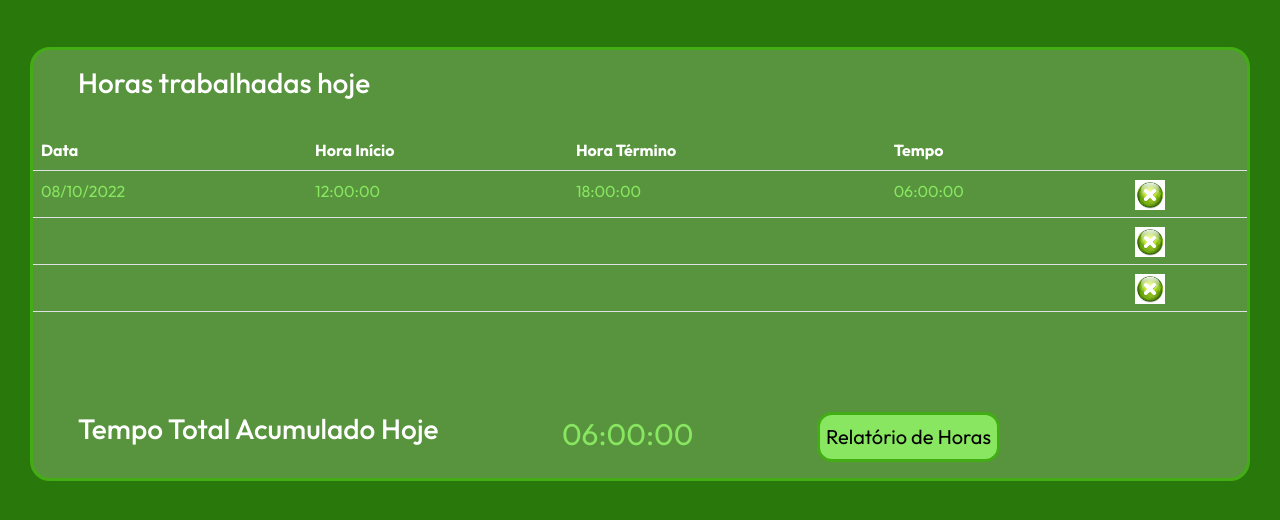
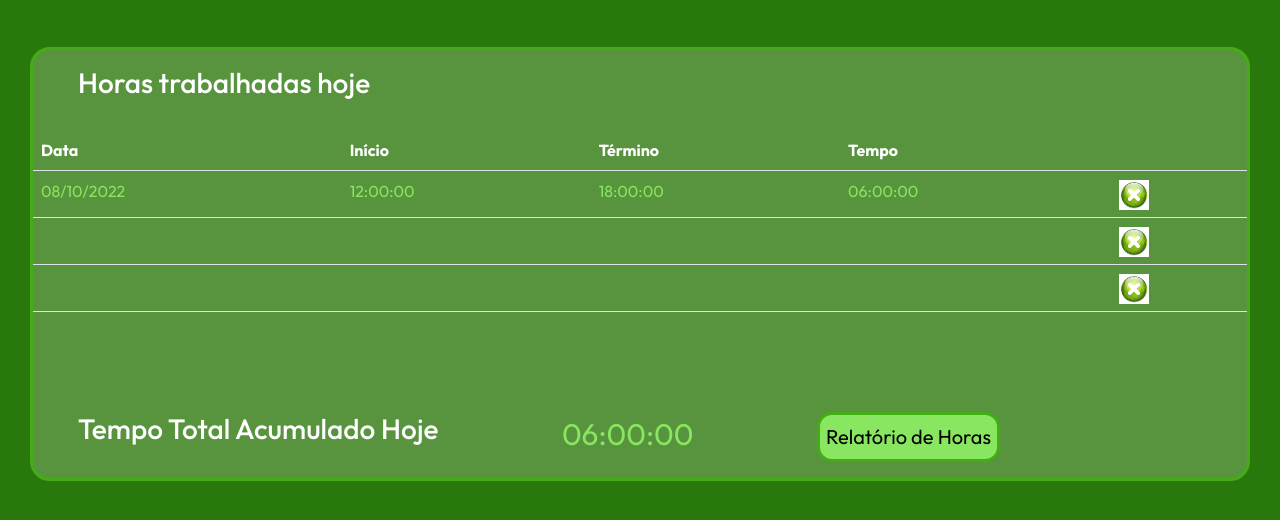
Before and after one commit to clara-raquel/contadordehoras, a plain HTML site: page index.html in a window 1280 px wide. Shown: the part 304-824 px from the top of the page. Drawn offline with nearby package versions, Linux system fonts and the light colour scheme.

Commit message:
retirada a palara hora

```diff
--- a/index.html
+++ b/index.html
@@ -49,8 +49,8 @@
                     <thead>
                     <tr>
                         <th scope="col">Data</th>
-                        <th scope="col">Hora Início</th>
-                        <th scope="col">Hora Término</th>
+                        <th scope="col">Início</th>
+                        <th scope="col">Término</th>
                         <th scope="col">Tempo</th>
                         <td>&nbsp</td>
 
```
Also changed, not shown: relatoriogeral.html (+2 -2 lines), relatorioindividual.html (+2 -2 lines).
